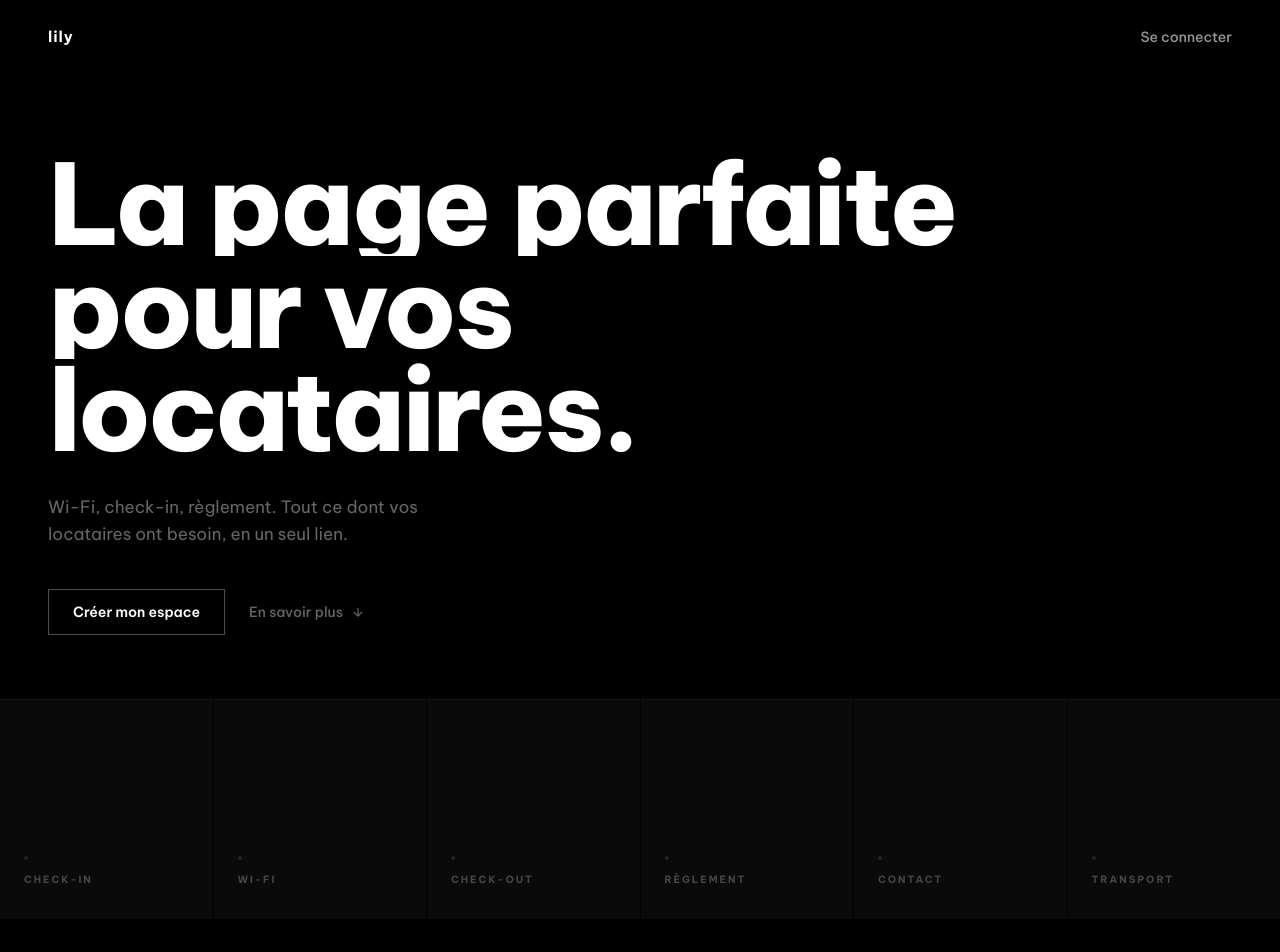
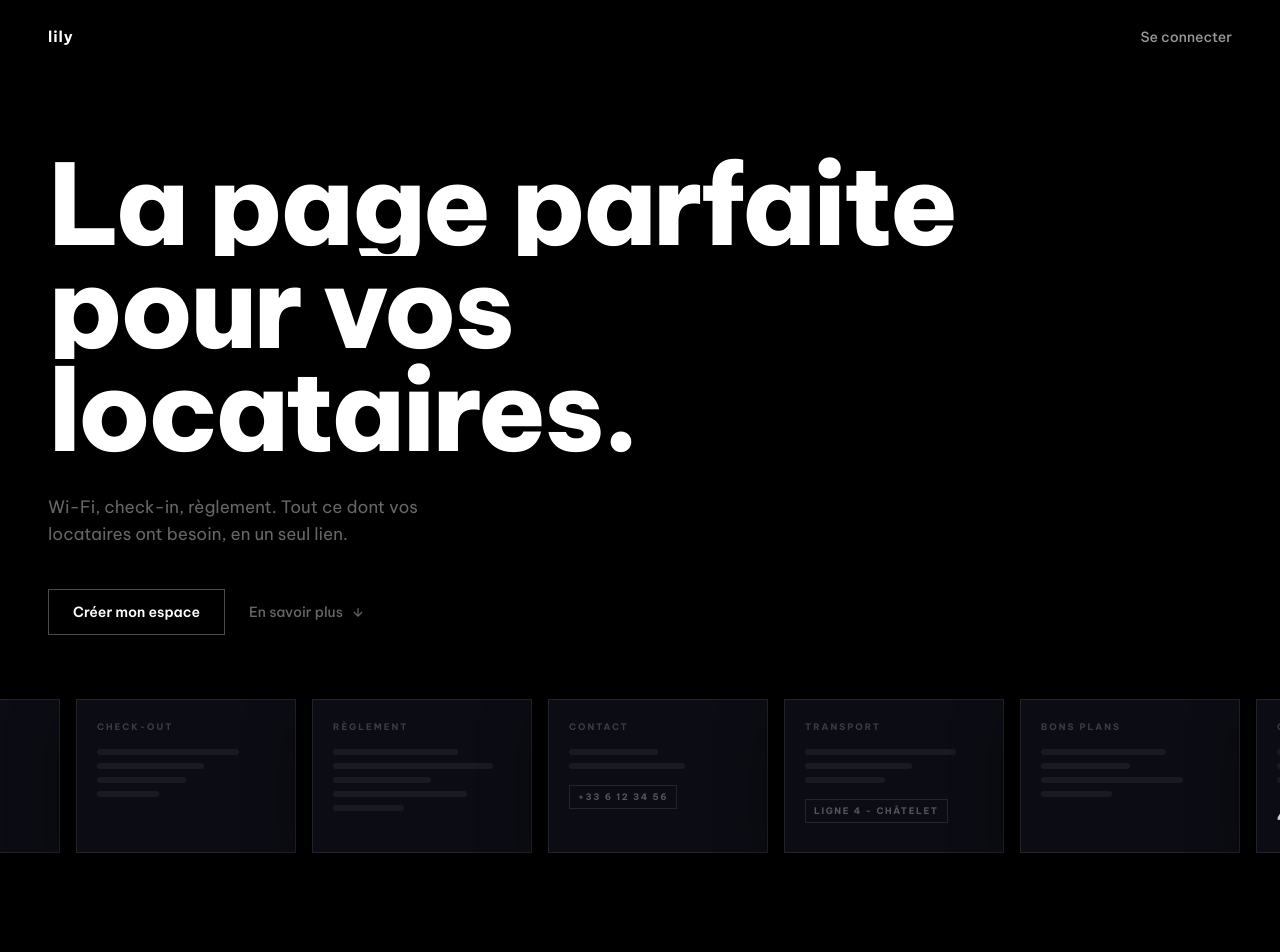
Before and after one commit to mickaelboukhris06-pixel/Lily, a Next.js app: page / in a window 1280 px wide. Shown: the top 952 px of the page. Built offline with nearby package versions, Linux system fonts and the light colour scheme.

Commit message:
feat: hero strip replaced with 3D tilted marquee cards

```diff
--- a/app/globals.css
+++ b/app/globals.css
@@ -50,6 +50,18 @@ textarea:-webkit-autofill {
 }
 
 /* ─── Animations ────────────────────────────────────────── */
+@keyframes marquee {
+  from { transform: translateX(0); }
+  to   { transform: translateX(-50%); }
+}
+.animate-marquee {
+  animation: marquee 28s linear infinite;
+  width: max-content;
+}
+.animate-marquee:hover {
+  animation-play-state: paused;
+}
+
 @keyframes slide-up {
   from { transform: translateY(110%); opacity: 0; }
   to   { transform: translateY(0);    opacity: 1; }
--- a/app/page.tsx
+++ b/app/page.tsx
@@ -19,6 +19,16 @@ const featureItems = [
     title: 'Tout en un seul lien',
     desc: 'Check-out, règlement, bons plans, transport. Un lien unique par logement, partagé en quelques secondes.',
   },
+]
+
+const mockupCards = [
+  { label: 'Check-in', lines: ['75%', '55%', '40%'], code: '4821', tag: null },
+  { label: 'Wi-Fi', lines: ['60%', '45%'], code: null, tag: 'Freebox-Studio' },
+  { label: 'Check-out', lines: ['80%', '60%', '50%', '35%'], code: null, tag: null },
+  { label: 'Règlement', lines: ['70%', '90%', '55%', '75%', '40%'], code: null, tag: null },
+  { label: 'Contact', lines: ['50%', '65%'], code: null, tag: '+33 6 12 34 56' },
+  { label: 'Transport', lines: ['85%', '60%', '45%'], code: null, tag: 'Ligne 4 - Châtelet' },
+  { label: 'Bons plans', lines: ['70%', '50%', '80%', '40%'], code: null, tag: null },
 ]
 
 const cards = [
@@ -153,18 +163,37 @@ export default function LandingPage() {
           </div>
         </FadeIn>
 
-        {/* Visual strip */}
+        {/* Visual strip — marquee 3D */}
         <FadeIn delay={800}>
-          <div className="mt-16 -mx-6 md:-mx-12 flex gap-px overflow-hidden">
-            {['Check-in', 'Wi-Fi', 'Check-out', 'Règlement', 'Contact', 'Transport'].map((label) => (
-              <div
-                key={label}
-                className="group flex-1 min-w-[80px] bg-[#0A0A0A] border-t border-white/[0.06] flex flex-col justify-end px-4 md:px-6 py-6 md:py-8 h-[180px] md:h-[220px] transition-all duration-300 hover:bg-[#111118] cursor-default"
-              >
-                <div className="w-1 h-1 rounded-full bg-white/10 mb-3 group-hover:bg-white/40 transition-all duration-300 group-hover:scale-150" />
-                <p className="text-[10px] font-bold text-white/25 uppercase tracking-[0.2em] group-hover:text-white/60 transition-colors duration-300">{label}</p>
-              </div>
-            ))}
+          <div className="mt-16 -mx-6 md:-mx-20 overflow-hidden" style={{ perspective: '1000px' }}>
+            <div
+              className="flex gap-4 animate-marquee"
+              style={{ transform: 'rotateX(18deg) rotateY(-4deg)', transformOrigin: 'center top' }}
+            >
+              {[...mockupCards, ...mockupCards].map((card, i) => (
+                <div
+                  key={i}
+                  className="flex-none w-[220px] bg-[#0C0C14] border border-white/[0.09] p-5 shadow-[0_20px_60px_rgba(0,0,0,0.7)] hover:border-white/20 transition-all duration-300 group cursor-default"
+                >
+                  <p className="text-[9px] font-bold text-white/20 uppercase tracking-[0.22em] mb-4 group-hover:text-white/50 transition-colors">{card.label}</p>
+                  <div className="space-y-2">
+                    {card.lines.map((line: string, j: number) => (
+                      <div
+                        key={j}
+                        className="h-[6px] rounded-sm bg-white/[0.06] group-hover:bg-white/[0.10] transition-colors"
+                        style={{ width: line }}
+                      />
+                    ))}
+                  </div>
+                  {card.code && (
+                    <p className="mt-4 text-[22px] font-bold font-mono tracking-[0.25em] text-white/80">{card.code}</p>
+                  )}
+                  {card.tag && (
+                    <span className="mt-4 inline-block text-[9px] font-bold uppercase tracking-[0.18em] px-2 py-1 border border-white/10 text-white/30">{card.tag}</span>
+                  )}
+                </div>
+              ))}
+            </div>
           </div>
         </FadeIn>
       </section>
```
